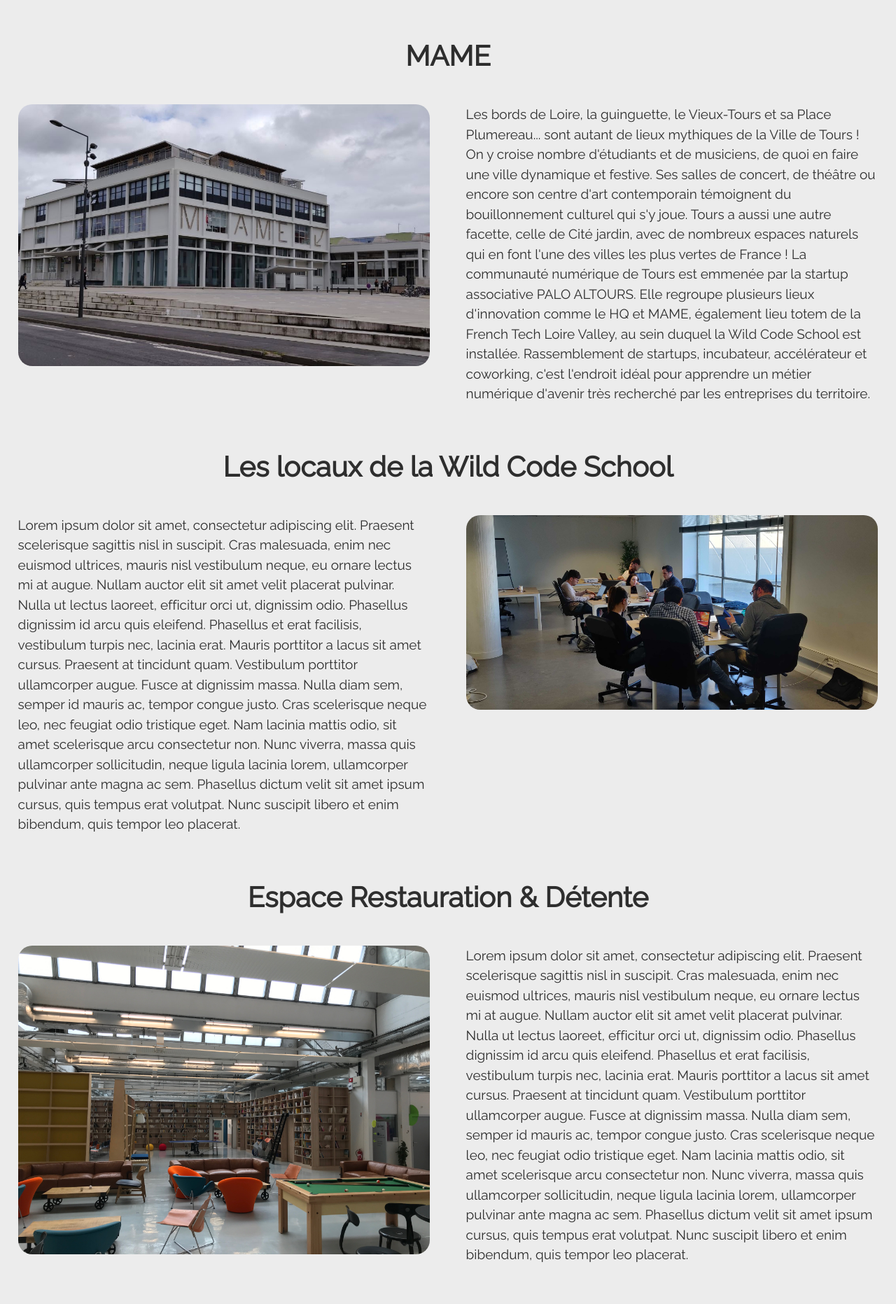
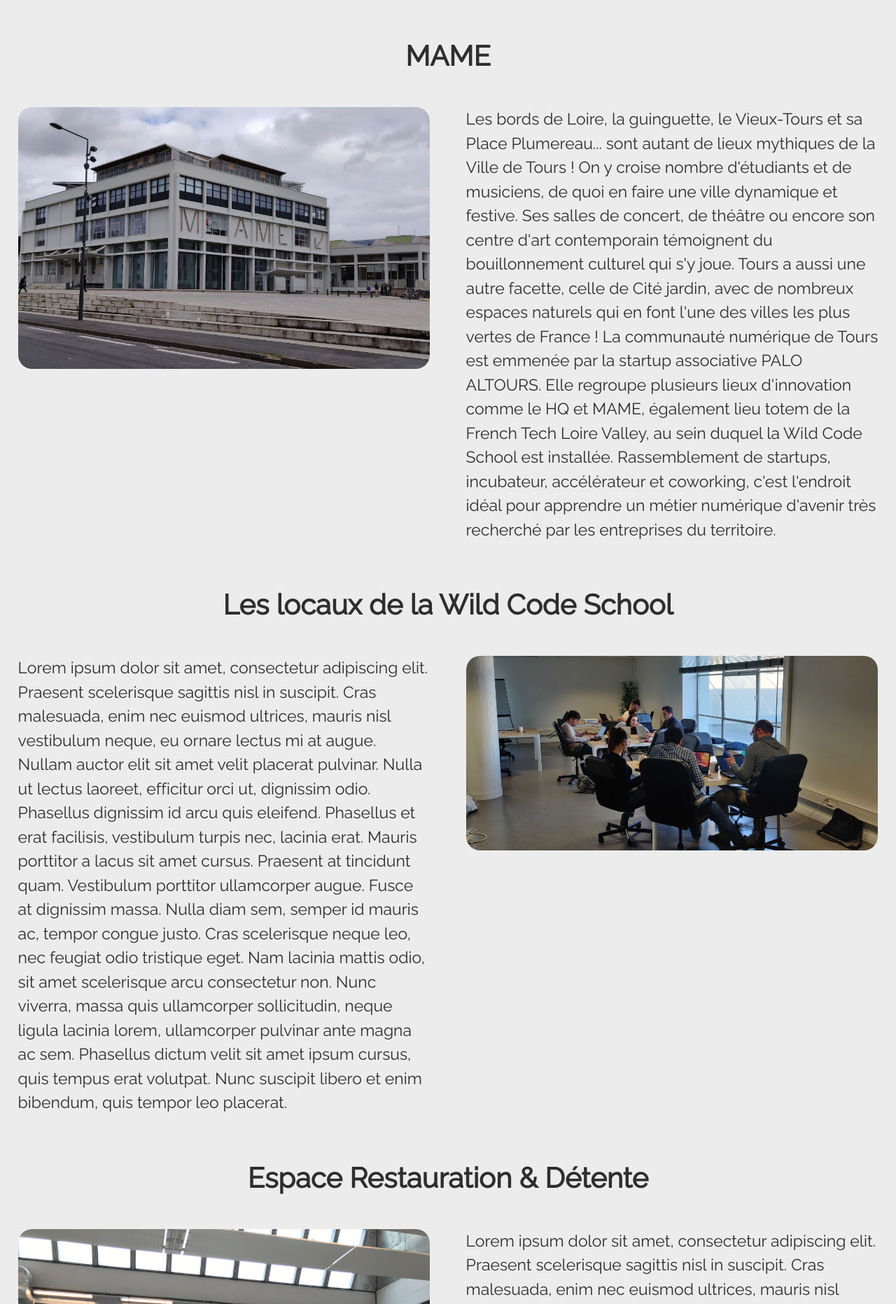
Before and after one commit to Khaleddwm/WCS-Project-1, a PHP site: page /campus.html in a window 1280 px wide. Shown: the part 50-1913 px from the top of the page at 70% size. Run offline with PHP 8.4, Linux system fonts and the light colour scheme.

Commit message:
changement taille caractére

```diff
--- a/css/style.css
+++ b/css/style.css
@@ -306,7 +306,7 @@ article {
 
 
 .artprincipal p{
-  font-size: 1.4rem;
+  font-size: 20px;
   width: 95%;
 }
 
@@ -358,7 +358,7 @@ article {
         margin-right: 0;
         padding-left: 2%;
         padding-right: 2%;
-        font-size: 19px;
+        font-size: 23px;
 
     }
     .imgtext1, .imgtext3 {
```
